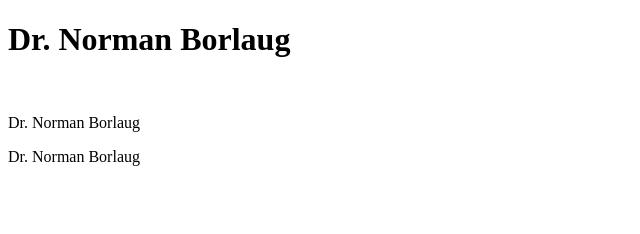
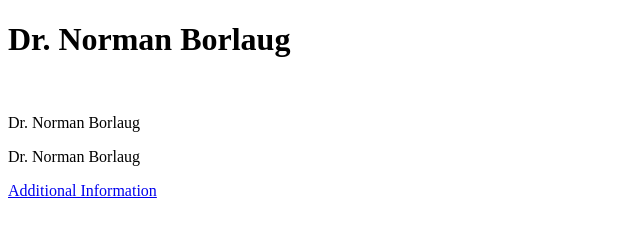
Before and after one commit to felix-vondee/felix-daniel, a plain HTML site: page index.html in a window 1280 px wide. Shown: the whole page, without its empty margins (0-640 px from the left). Drawn offline with Linux system fonts and the light colour scheme.

Commit message:
Additional Information

```diff
--- a/index.html
+++ b/index.html
@@ -12,6 +12,7 @@
       <img scr="" id="image" alt="">
       <p id="img-caption">Dr. Norman Borlaug</p>
       <p id="tribute-info">Dr. Norman Borlaug</p>
+      <a id="tribute-link" target="_blank" href="https://www.udemy.com/course/the-complete-web-development-bootcamp/learn/lecture/13363984#overview">Additional Information</a>
     </div>
     <script src="https://cdn.freecodecamp.org/testable-projects-fcc/v1/bundle.js"></script>
 
```
